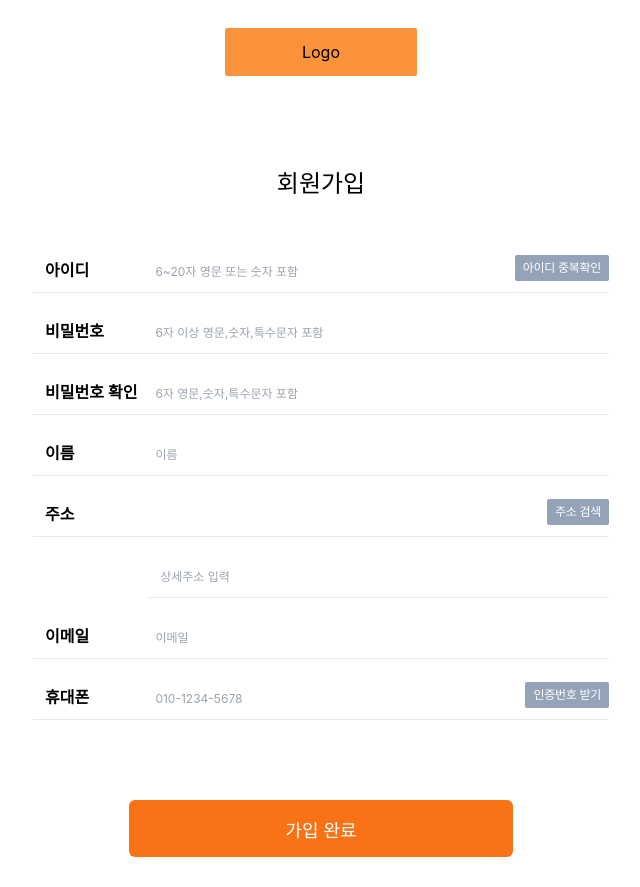
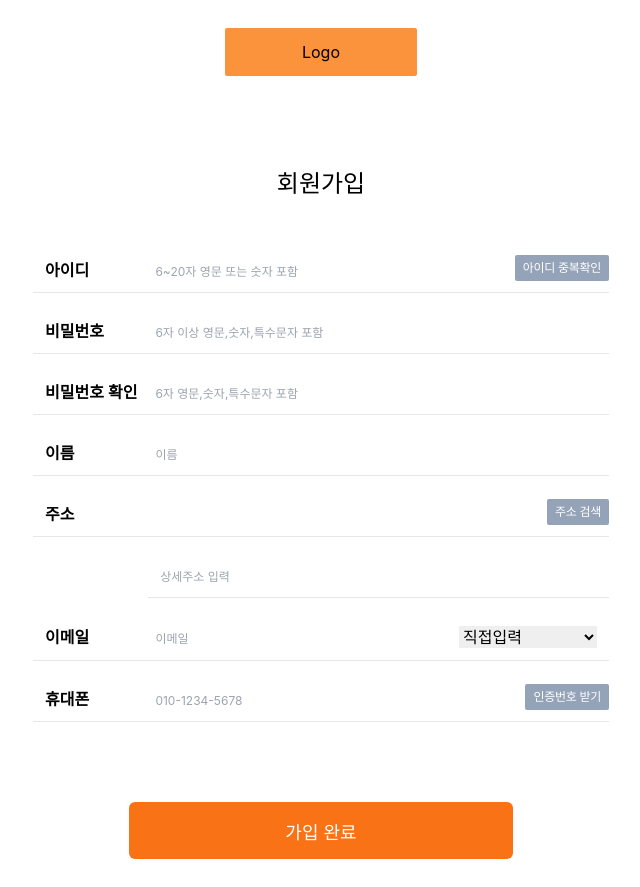
Before and after one commit to hotteokButler/ticketOhSee-Frontend, a React (Vite) app: page /signup in a window 1280 px wide. Shown: the whole page, without its empty margins (319-959 px from the left). Built offline with nearby package versions, Linux system fonts and the light colour scheme; a web font is replaced by a local one.

Commit message:
Feat : 추가 email 선택에 따른 validation 추가

```diff
--- a/pages/signup/SignUp.tsx
+++ b/pages/signup/SignUp.tsx
@@ -6,6 +6,14 @@ import Button from '../../src/components/Button';
 import SearchPost from '../../src/components/SearchPost';
 import ErrorMessage from '../../src/components/ErrorMessage';
 
+const emailSelection: { [key: string]: string } = {
+  self: '직접입력',
+  naver: '@naver.com',
+  hanmail: '@hanmail.com',
+  gmail: '@gmail.com',
+  nate: '@nate.com',
+  hotmail: '@hotmail.com',
+};
 
 interface ISignUpForm {
   user_id: string;
@@ -16,6 +24,7 @@ interface ISignUpForm {
   phone: number | string;
   address: string;
   detail_address?: string;
+  email_selection?: { [key: string]: string } | string;
 }
 
 type IdExistType = 'unChecked' | 'canUse' | 'alreadyExist';
@@ -28,7 +37,7 @@ export default function SignUp() {
     handleSubmit,
     setError,
     formState: { errors },
-  } = useForm<ISignUpForm>({ mode: 'all' });
+  } = useForm<ISignUpForm>({ mode: 'all', defaultValues: { email_selection: emailSelection.self } });
 
   //아이디 중복체크
   const [idExist, setIdExist] = useState<IdExistType>('unChecked');
@@ -50,7 +59,7 @@ export default function SignUp() {
 
   // handle submit
   const onSubmit: SubmitHandler<ISignUpForm> = async (data) => {
-    const { user_id, password, password_check, user_name, email, phone, address, detail_address } = data;
+    const { user_id, password, password_check, user_name, email, phone, address, detail_address,email_selection} = data;
 
     // 아이디 검증 체크 유무 확인
     if (idExist === 'unChecked') {
@@ -79,7 +88,7 @@ export default function SignUp() {
       user_id: user_id.trim(),
       password: password,
       user_name: user_name.trim(),
-      email: email.trim(),
+      email: email_selection !== emailSelection.self ? email.trim() + email_selection : email.trim(),
       phone: typeof phone === 'string' ? phone.trim() : phone,
       address: ` ${address.trim()}  ${detail_address !== undefined ? detail_address.trim() : ''}`,
     };
@@ -190,7 +199,7 @@ export default function SignUp() {
           {errors.address && <ErrorMessage message={String(errors.address.message)} />}
 
           {/* 이메일 */}
-          <div className='signup_input_con'>
+          <div className='signup_input_con email_input_con'>
             <label htmlFor='email'>이메일</label>
             <input
               type='text'
@@ -198,12 +207,30 @@ export default function SignUp() {
               placeholder='이메일'
               {...register('email', {
                 required: '이메일을 입력해주세요.',
-                pattern: {
-                  value: /^[a-zA-Z0-9+-\_.]+@[a-zA-Z0-9-]+\.[a-zA-Z0-9-.]+$/i,
-                  message: '이메일이 형식에 맞지 않습니다',
+                // pattern: {
+                //   value: /^[a-zA-Z0-9+-\_.]+@[a-zA-Z0-9-]+\.[a-zA-Z0-9-.]+$/i ,
+                //   message: '이메일이 형식에 맞지 않습니다',
+                // },
+                validate: {
+                  emailSelected: (val) => {
+                    const regexWithoutConfig = /^[0-9a-zA-Z]([-_.]?[0-9a-zA-Z])+$/;
+                    const regexWithConfig = /^[a-zA-Z0-9+-\_.]+@[a-zA-Z0-9-]+\.[a-zA-Z0-9-.]+$/i;
+                    let test =
+                      watch().email_selection === emailSelection.self
+                        ? regexWithConfig.test(val)
+                        : regexWithoutConfig.test(val);
+                    return test ? true : '이메일이 형식에 맞지 않습니다.';
+                  },
                 },
               })}
             />
+            <select id='email_select' {...register('email_selection')}>
+              {Object.keys(emailSelection).map((elem, idx) => (
+                <option value={emailSelection[elem]} key={idx}>
+                  {emailSelection[elem]}
+                </option>
+              ))}
+            </select>
           </div>
           {errors.email && <ErrorMessage message={String(errors.email.message)} />}
 
--- a/src/assets/css/signup.css
+++ b/src/assets/css/signup.css
@@ -25,3 +25,9 @@
 .valid_check_btn {
   @apply absolute top-1/2 right-0 -translate-y-1/2 text-xs leading-normal tracking-tight text-white bg-slate-400 inline-block py-1 px-2 rounded-sm hover:bg-slate-900;
 }
+.email_input_con select {
+  @apply w-1/4;
+}
+.email_input_con input {
+  @apply w-55%;
+}
--- a/tailwind.config.js
+++ b/tailwind.config.js
@@ -14,6 +14,7 @@ export default {
       },
       width: {
         '48%': '48%',
+        '55%': '55%',
       },
     },
   },
```
